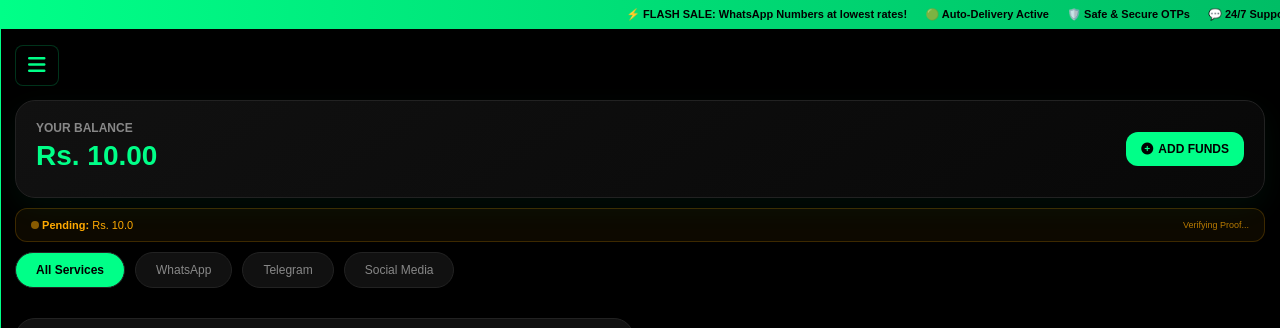
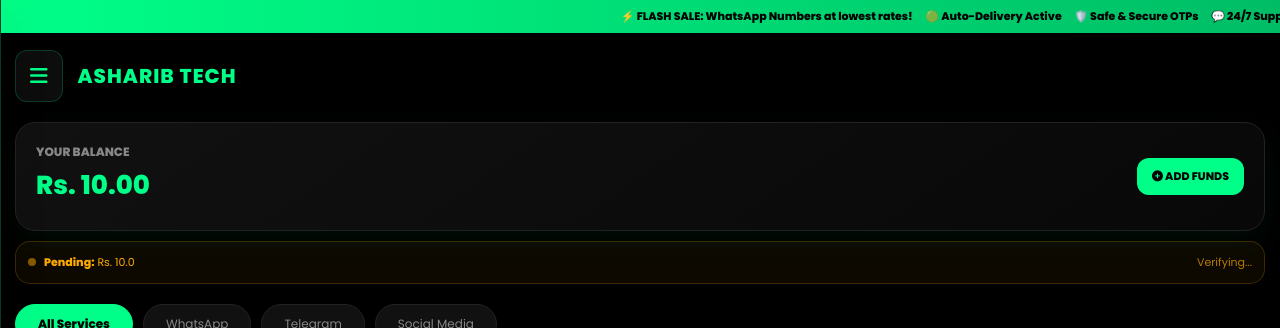
Before and after one commit to syedashariblaptop-hassan/asharib-otp-store, a Flask app: page / in a window 1280 px wide. Shown: the top 328 px of the page. Run offline with Flask 3, Linux system fonts and the light colour scheme; the visitor is signed in with stand-in values (Sample User, id 1); tables that the repository leaves empty hold one stand-in row (values such as "Sample post"); some libraries are stand-ins or nearby versions.

Commit message:
Update store.html

```diff
--- a/templates/store.html
+++ b/templates/store.html
@@ -6,22 +6,25 @@
     <title>Asharib Tech Store | Premium Digital Services</title>
     <link rel="stylesheet" href="https://cdnjs.cloudflare.com/ajax/libs/font-awesome/6.4.0/css/all.min.css">
     <link rel="stylesheet" href="https://cdnjs.cloudflare.com/ajax/libs/animate.css/4.1.1/animate.min.css"/>
-    <script src="https://cdn.jsdelivr.net/npm/sweetalert2@11"></script>
+    <style>
+        @import url('https://fonts.googleapis.com/css2?family=Poppins:wght@300;400;600;800&display=swap');
 
-    <style>
-        /* (Aapka purana style saara same rahega, bas ye naye status ke liye add kiya hai) */
-        * { box-sizing: border-box; }
+        * { box-sizing: border-box; -webkit-tap-highlight-color: transparent; }
         body { background: #000000; color: white; font-family: 'Poppins', sans-serif; margin: 0; padding: 0; overflow-x: hidden; width: 100%; }
 
-        /* Moving Notice Bar */
+        /* Announcement Bar */
         .announcement-bar { background: linear-gradient(90deg, #00ff88, #00bd65); color: black; overflow: hidden; white-space: nowrap; padding: 8px 0; font-size: 11px; font-weight: bold; position: fixed; top: 0; width: 100%; z-index: 2000; }
         .marquee { display: inline-block; animation: marquee 20s linear infinite; padding-left: 100%; }
         @keyframes marquee { 0% { transform: translate(0, 0); } 100% { transform: translate(-100%, 0); } }
 
+        /* Header / Logo Section */
+        .main-header { padding: 50px 15px 10px; display: flex; align-items: center; gap: 15px; }
+        .logo-text { color: #00ff88; font-weight: 800; font-size: 20px; text-transform: uppercase; letter-spacing: 1px; }
+
         /* Wallet Section */
         .wallet-card {
             background: linear-gradient(145deg, #111, #080808);
-            margin: 100px 15px 10px 15px;
+            margin: 10px 15px;
             padding: 20px;
             border-radius: 20px;
             border: 1px solid #222;
@@ -31,36 +34,40 @@
             box-shadow: 0 10px 30px rgba(0,255,136,0.05);
         }
         .wallet-info h2 { font-size: 12px; color: #888; margin: 0; text-transform: uppercase; }
-        .wallet-info .balance { font-size: 28px; color: #00ff88; font-weight: 800; margin: 5px 0; }
+        .wallet-info .balance { font-size: 26px; color: #00ff88; font-weight: 800; margin: 5px 0; }
 
-        /* Professional Pending Status */
-        .pending-status-container { margin: 10px 15px; display: flex; flex-direction: column; gap: 8px; }
-        .pending-item {
-            background: rgba(255, 170, 0, 0.05);
-            border: 1px solid rgba(255, 170, 0, 0.2);
-            color: #ffaa00;
-            padding: 10px 15px;
-            border-radius: 12px;
-            font-size: 11px;
-            display: flex;
-            justify-content: space-between;
-            align-items: center;
-            animation: fadeInDown 0.5s;
-        }
-        .status-dot { height: 8px; width: 8px; background-color: #ffaa00; border-radius: 50%; display: inline-block; animation: blink 1s infinite; }
+        /* Sidenav Fixes */
+        .menu-icon { font-size: 20px; color: #00ff88; cursor: pointer; background: rgba(255,255,255,0.05); padding: 10px 14px; border-radius: 12px; border: 1px solid #00ff8833; }
+
+        .sidenav { height: 100%; width: 0; position: fixed; z-index: 3000; top: 0; left: 0; background-color: #0a0a0a; overflow-x: hidden; transition: 0.4s; padding-top: 60px; border-right: 1px solid #00ff8833; box-shadow: 10px 0 30px rgba(0,0,0,0.8); }
+        .sidenav a { padding: 15px 32px; text-decoration: none; font-size: 16px; color: #888; display: block; transition: 0.3s; font-weight: 500; border-bottom: 1px solid #151515; }
+        .sidenav a:hover { color: #00ff88; background: #111; }
+        .sidenav a i { margin-right: 15px; width: 20px; color: #00ff88; }
+        .sidenav .closebtn { position: absolute; top: 15px; right: 25px; font-size: 30px; margin-left: 50px; border: none; color: #ff4444; }
+
+        /* User Profile in Menu */
+        .user-box { padding: 0 32px 20px; }
+        .user-box b { color: #00ff88; font-size: 16px; }
+
+        /* Pending Items */
+        .pending-status-container { margin: 10px 15px; }
+        .pending-item { background: rgba(255, 170, 0, 0.05); border: 1px solid rgba(255, 170, 0, 0.2); color: #ffaa00; padding: 12px; border-radius: 15px; font-size: 11px; display: flex; justify-content: space-between; margin-bottom: 8px; }
+        .status-dot { height: 8px; width: 8px; background-color: #ffaa00; border-radius: 50%; display: inline-block; animation: blink 1s infinite; margin-right: 5px; }
         @keyframes blink { 0% { opacity: 1; } 50% { opacity: 0.3; } 100% { opacity: 1; } }
 
-        /* Rest of your styles... */
-        .add-funds { background: #00ff88; color: black; text-decoration: none; padding: 10px 15px; border-radius: 12px; font-weight: 700; font-size: 12px; display: flex; align-items: center; gap: 5px; }
-        .menu-icon { position: fixed; top: 45px; left: 15px; font-size: 20px; color: #00ff88; cursor: pointer; z-index: 1001; background: rgba(0,0,0,0.7); padding: 8px 12px; border-radius: 8px; border: 1px solid #00ff8833; }
-        .sidenav { height: 100%; width: 0; position: fixed; z-index: 2005; top: 0; left: 0; background-color: #111; overflow-x: hidden; transition: 0.5s; padding-top: 60px; border-right: 1px solid #00ff88; }
-        .category-scroll { display: flex; overflow-x: auto; gap: 10px; padding: 0 15px 15px 15px; white-space: nowrap; scrollbar-width: none; }
-        .cat-item { background: #111; padding: 10px 20px; border-radius: 50px; border: 1px solid #222; font-size: 12px; color: #888; }
-        .cat-item.active { background: #00ff88; color: black; font-weight: bold; }
+        /* Category Scroll */
+        .category-scroll { display: flex; overflow-x: auto; gap: 10px; padding: 10px 15px; white-space: nowrap; scrollbar-width: none; }
+        .category-scroll::-webkit-scrollbar { display: none; }
+        .cat-item { background: #111; padding: 10px 22px; border-radius: 50px; border: 1px solid #222; font-size: 12px; color: #888; transition: 0.3s; }
+        .cat-item.active { background: #00ff88; color: black; font-weight: bold; border-color: #00ff88; }
+
+        /* Grid & Cards */
         .grid { display: grid; grid-template-columns: repeat(2, 1fr); gap: 12px; padding: 15px; }
-        .card { background: #111; padding: 12px; border-radius: 20px; border: 1px solid #222; position: relative; }
-        .card img { width: 100%; border-radius: 15px; height: 130px; object-fit: cover; }
-        .btn { background: #00ff88; color: #000; padding: 12px; display: block; text-align: center; text-decoration: none; border-radius: 12px; font-weight: 800; font-size: 13px; }
+        .card { background: #111; padding: 12px; border-radius: 20px; border: 1px solid #222; position: relative; transition: 0.3s; }
+        .card img { width: 100%; border-radius: 15px; height: 120px; object-fit: cover; margin-bottom: 10px; }
+        .card h3 { font-size: 14px; margin: 5px 0; white-space: nowrap; overflow: hidden; text-overflow: ellipsis; }
+        .add-funds { background: #00ff88; color: black; text-decoration: none; padding: 10px 15px; border-radius: 12px; font-weight: 700; font-size: 11px; }
+        .btn { background: #00ff88; color: #000; padding: 10px; display: block; text-align: center; text-decoration: none; border-radius: 10px; font-weight: 800; font-size: 12px; }
     </style>
 </head>
 <body>
@@ -71,7 +78,10 @@
         </div>
     </div>
 
-    <div class="menu-icon" onclick="openNav()"><i class="fas fa-bars"></i></div>
+    <div class="main-header">
+        <div class="menu-icon" onclick="openNav()"><i class="fas fa-bars"></i></div>
+        <div class="logo-text">ASHARIB TECH</div>
+    </div>
 
     <div class="wallet-card animate__animated animate__fadeIn">
         <div class="wallet-info">
@@ -87,11 +97,8 @@
         {% for dep in user.deposits %}
             {% if dep.status == 'Pending' %}
             <div class="pending-item">
-                <div>
-                    <span class="status-dot"></span>
-                    <b>Pending:</b> Rs. {{ dep.amount }}
-                </div>
-                <span style="font-size: 9px; opacity: 0.7;">Verifying Proof...</span>
+                <div><span class="status-dot"></span> <b>Pending:</b> Rs. {{ dep.amount }}</div>
+                <span style="opacity: 0.7;">Verifying...</span>
             </div>
             {% endif %}
         {% endfor %}
@@ -111,28 +118,40 @@
                 <img src="{{ p.pic }}">
                 <h3>{{ p.name }}</h3>
                 <div style="display:flex; justify-content: space-between; margin-bottom: 10px;">
-                    <span style="color: #00ff88; font-weight: bold;">Rs. {{ p.price }}</span>
+                    <span style="color: #00ff88; font-weight: 800; font-size: 13px;">Rs. {{ p.price }}</span>
                     <span style="font-size: 10px; color: #666;">Stock: {{ p.stock }}</span>
                 </div>
                 <a href="https://wa.me/923232522768?text=I want to buy {{ p.name }}" class="btn">Buy Now</a>
             </div>
             {% endfor %}
+        {% else %}
+            <p style="grid-column: span 2; text-align: center; color: #555; margin-top: 20px;">No services available.</p>
         {% endif %}
     </div>
 
     <div id="mySidenav" class="sidenav">
         <a href="javascript:void(0)" class="closebtn" onclick="closeNav()">&times;</a>
-        <p style="color: #00ff88; padding-left: 32px; font-size: 12px;">Logged in as: <br><b>{{ user.username }}</b></p>
-        <hr style="border: 0.5px solid #222; margin: 10px 0;">
+        <div class="user-box">
+            <span style="font-size: 11px; color: #666;">Logged in as:</span><br>
+            <b>{{ user.username }}</b>
+        </div>
         <a href="/"><i class="fas fa-home"></i> Home</a>
         <a href="/deposit"><i class="fas fa-wallet"></i> Deposit</a>
-        <a href="#"><i class="fas fa-history"></i> Orders</a>
-        <a href="/logout" style="color: #ff4444;"><i class="fas fa-sign-out-alt"></i> Logout</a>
+        <a href="#"><i class="fas fa-history"></i> My Orders</a>
+        <a href="https://wa.me/923232522768"><i class="fab fa-whatsapp"></i> Support</a>
+        <a href="/logout" style="color: #ff4444; margin-top: 50px;"><i class="fas fa-power-off"></i> Logout</a>
     </div>
 
     <script>
-        function openNav() { document.getElementById("mySidenav").style.width = "250px"; }
+        function openNav() { document.getElementById("mySidenav").style.width = "260px"; }
         function closeNav() { document.getElementById("mySidenav").style.width = "0"; }
+
+        // Touch se menu band karne ke liye
+        window.onclick = function(event) {
+            if (event.target == document.getElementById("mySidenav")) {
+                closeNav();
+            }
+        }
     </script>
 </body>
 </html>
```
